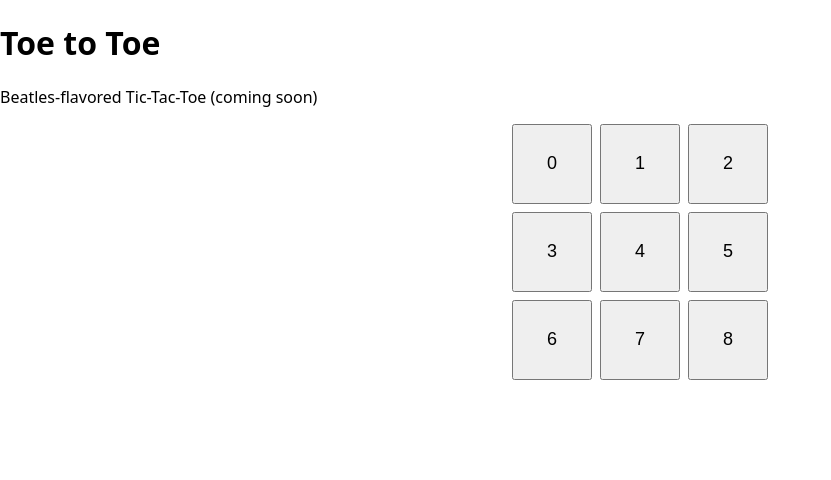
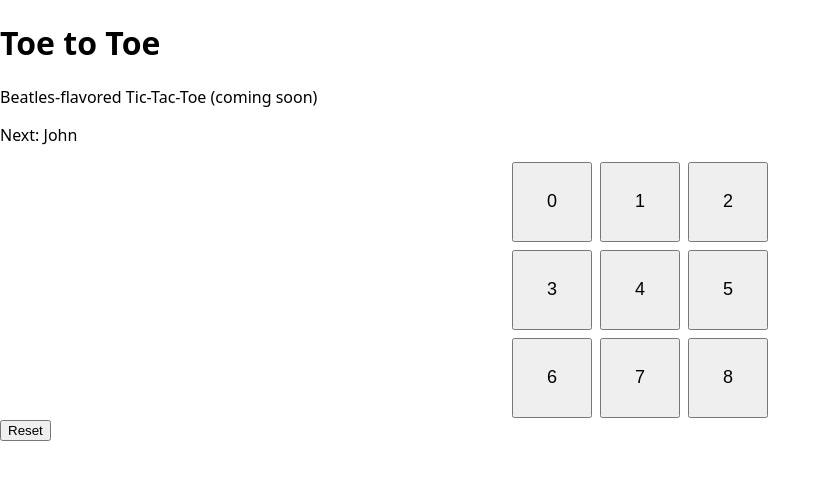
Before and after one commit to rnhnn/toe-to-toe, a React (Vite) app: page / in a window 1280 px wide. Shown: the top 480 px of the page, without its empty margins (0-831 px from the left). Built offline with nearby package versions, Linux system fonts and the light colour scheme.

Commit message:
update work on general game

```diff
--- a/src/components/Board.jsx
+++ b/src/components/Board.jsx
@@ -1,10 +1,15 @@
 import Square from "./Square";
 
-export default function Board() {
+export default function Board({ squares, onSquareClick }) {
     return (
         <section className="board" aria-label="Game Board">
-            {Array.from({ length: 9 }).map((_, i) => (
-                <Square key={i} index={i} />
+            {squares.map((value, i) => (
+                <Square
+                    key={i}
+                    index={i}
+                    value={value}
+                    onClick={() => onSquareClick(i)}
+                />
             ))}
         </section>
     );
--- a/src/components/Game.jsx
+++ b/src/components/Game.jsx
@@ -1,9 +1,60 @@
+import { useState } from "react";
 import Board from "./Board";
 
+function calculateWinner(squares) {
+  const lines = [
+    [0, 1, 2],
+    [3, 4, 5],
+    [6, 7, 8],
+    [0, 3, 6],
+    [1, 4, 7],
+    [2, 5, 8],
+    [0, 4, 8],
+    [2, 4, 6],
+  ];
+
+  for (const [a, b, c] of lines) {
+    const first = squares[a];
+    if (first && first === squares[b] && first === squares[c]) {
+      return first; // "john" or "paul"
+    }
+  }
+
+  return null;
+}
+
 export default function Game() {
+  const [squares, setSquares] = useState(Array(9).fill(null));
+  const [turn, setTurn] = useState("john");
+
+  const winner = calculateWinner(squares);
+
+  function handleSquareClick(index) {
+    if (winner) return;
+    if (squares[index] !== null) return;
+
+    const nextSquares = [...squares];
+    nextSquares[index] = turn;
+
+    setSquares(nextSquares);
+    setTurn(turn === "john" ? "paul" : "john");
+  }
+
+  function handleReset() {
+    setSquares(Array(9).fill(null));
+    setTurn("john");
+  }
+
+  const prettyTurn = turn === "john" ? "John" : "Paul";
+  const prettyWinner = winner === "john" ? "John" : "Paul";
+
   return (
     <section>
-      <Board />
+      <p>{winner ? `Winner: ${prettyWinner}` : `Next: ${prettyTurn}`}</p>
+      <Board squares={squares} onSquareClick={handleSquareClick} />
+      <button type="button" onClick={handleReset}>
+        Reset
+      </button>
     </section>
   );
 }
--- a/src/components/Square.jsx
+++ b/src/components/Square.jsx
@@ -1,7 +1,7 @@
-export default function Square({ index }) {
-    return (
-        <button className="square" type="button">
-            {index}
-        </button>
-    );
+export default function Square({ index, value, onClick }) {
+  return (
+    <button className="square" type="button" onClick={onClick}>
+      {value ?? index}
+    </button>
+  );
 }
```
